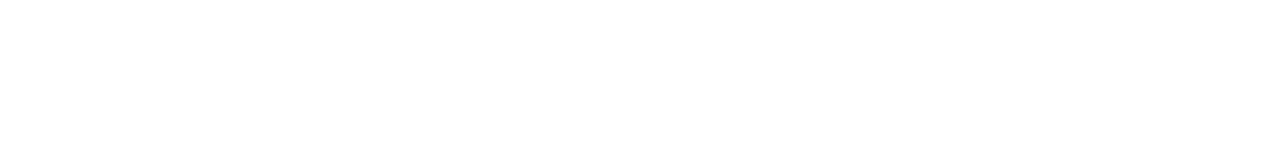
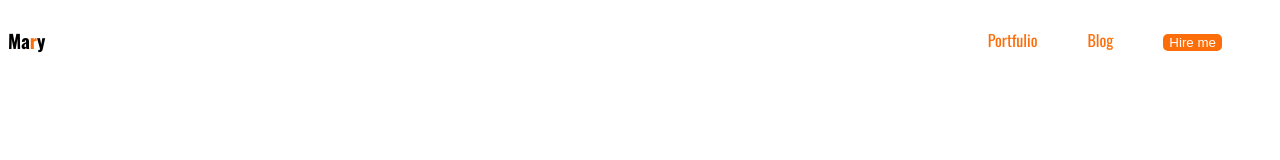
Before and after one commit to Rimonkumar/webdeveloper-protfulio, a plain HTML site: page index.html in a window 1280 px wide. Drawn offline with nearby package versions, Linux system fonts and the light colour scheme.

Commit message:
Added nav

```diff
--- a/index.html
+++ b/index.html
@@ -4,11 +4,24 @@
     <meta charset="UTF-8">
     <meta name="viewport" content="width=device-width, initial-scale=1.0">
     <title>web developer protfulio</title>
+    <link rel="preconnect" href="https://fonts.googleapis.com">
+    <link rel="preconnect" href="https://fonts.gstatic.com" crossorigin>
+    <link href="https://fonts.googleapis.com/css2?family=Oswald:wght@200..700&display=swap" rel="stylesheet">
+
+    <link rel="stylesheet" href="styles/portfulio.css">
 </head>
+
 <body>
 
     <header>
-
+        <nav>
+            <h3>Ma<span class="text-primary">r</span>y</h3>
+            <ul>
+                <li><a href="">Portfulio</a></li>
+                <li><a href="">Blog</a></li>
+                <li><button class="btn-primary">Hire me</button></li>
+            </ul>
+        </nav>
     </header>
     <main>
 
--- /dev/null
+++ b/styles/portfulio.css
@@ -0,0 +1,50 @@
+body {
+
+  font-family: "Oswald", sans-serif;
+  font-optical-sizing: auto;
+  font-weight: <weight>;
+  font-style: normal;
+
+}
+
+.text-primary {
+  color: #FD6E0A;
+}
+
+/* nav related  */
+nav{
+  display: flex;
+  justify-content: space-between;
+  align-items: center;
+}
+
+
+.nav-title {
+  color: #181818;
+  font-size: 45px;
+  font-weight: 800;
+}
+
+nav>ul {
+  display: flex;
+}
+
+nav li {
+  list-style: none;
+  margin-right: 50px;
+}
+
+nav a {
+  text-decoration: none;
+  color: #FD6E0A;
+}
+
+.btn-primary {
+  border-radius: 5px;
+  background: #FD6E0A;
+  border: 0;
+  color: white;
+  font-size: 20px
+  font-weight: 700;
+
+}
```
